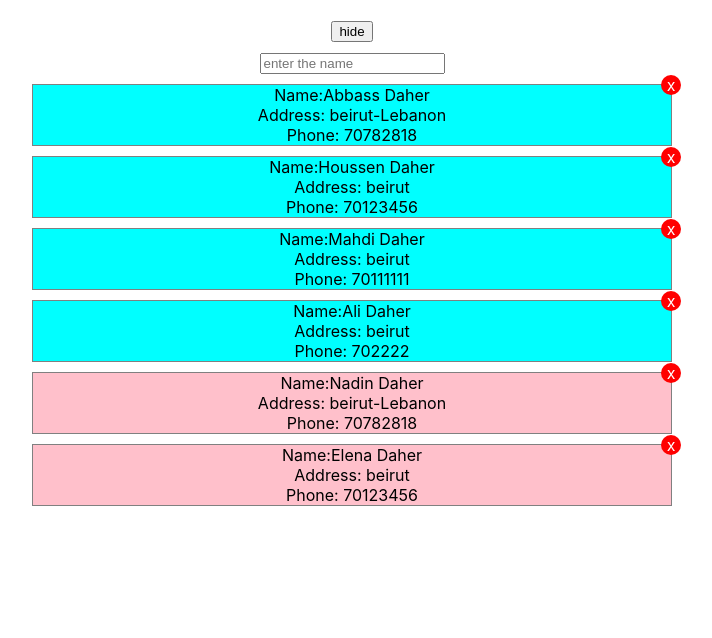
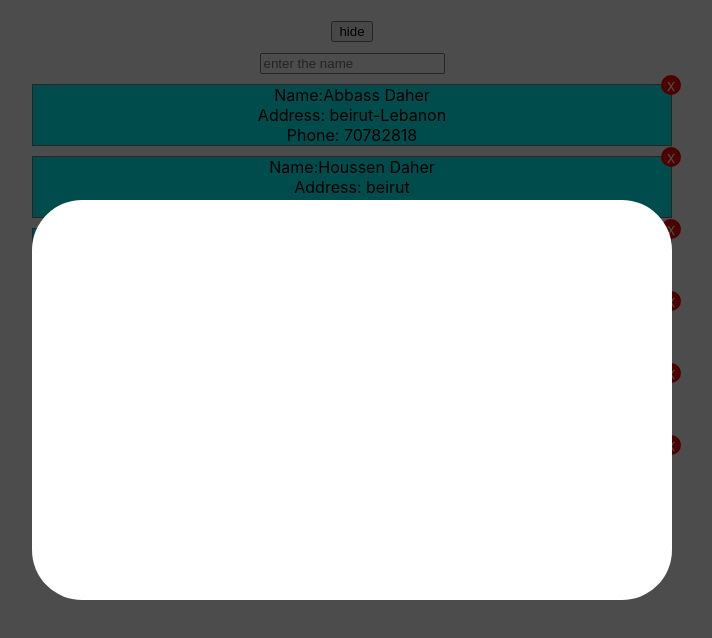
Before and after one commit to abbassdaher/react-project, a React (Create React App) app: page / in a window 1280 px wide. Shown: the top 638 px of the page, without its empty margins (288-1000 px from the left). Built offline with nearby package versions, Linux system fonts and the light colour scheme.

Commit message:
create portal Modal

```diff
--- a/public/index.html
+++ b/public/index.html
@@ -28,6 +28,7 @@
   </head>
   <body>
     <noscript>You need to enable JavaScript to run this app.</noscript>
+    <div id="modal"></div>
     <div id="root"></div>
     <!--
       This HTML file is a template.
--- a/src/components/App/App.js
+++ b/src/components/App/App.js
@@ -1,7 +1,8 @@
 import React, { useState, useRef } from "react";
 import "./App.css";
-import  CardsList  from "../cardsList/CardsList";
+import CardsList from "../cardsList/CardsList";
 import Filter from "../filter/Filter";
+import Modal from "../Modal/Modal";
 
 function App() {
   const inputElement = useRef(null);
@@ -83,7 +84,6 @@ function App() {
     setState((prevState) => {
       return prevState.filter((elelment) => elelment.id !== indexOfDeletedItem);
     });
-
   };
   /**
    * The toggleHandler function toggles the value of the togleCard state variable.
@@ -129,6 +129,7 @@ function App() {
         <Filter filterName={filterName} />
         <CardsList list={namesHandler()} deleteHandeler={deleteHandeler} />
       </div>
+      <Modal />
     </div>
   );
 }
--- /dev/null
+++ b/src/components/Modal/Modal.css
@@ -0,0 +1,21 @@
+.backDrop {
+  position: fixed;
+  background-color: black;
+  opacity: 0.7;
+  right: 0;
+  left: 0;
+  top: 0;
+  bottom: 0;
+  z-index: 1000;
+}
+.overLay {
+  position: absolute;
+  background-color: white;
+  width: 50%;
+  height: 50%;
+  top: 50%;
+  left: 50%;
+  transform: translate(-50%,-50%);
+  z-index: 1500;
+  border-radius: 50px;
+}
--- /dev/null
+++ b/src/components/Modal/Modal.js
@@ -0,0 +1,20 @@
+import React, { Fragment } from "react";
+import { ReactDOM } from "react";
+import "./Modal.css";
+import { createPortal } from "react-dom";
+
+const Modal = () => {
+  return (
+    <Fragment>
+      {createPortal(
+        <fragment>
+          <div className="backDrop"></div>
+          <div className="overLay"></div>
+        </fragment>,
+        document.getElementById("modal")
+      )}
+    </Fragment>
+  );
+};
+
+export default Modal;
```
